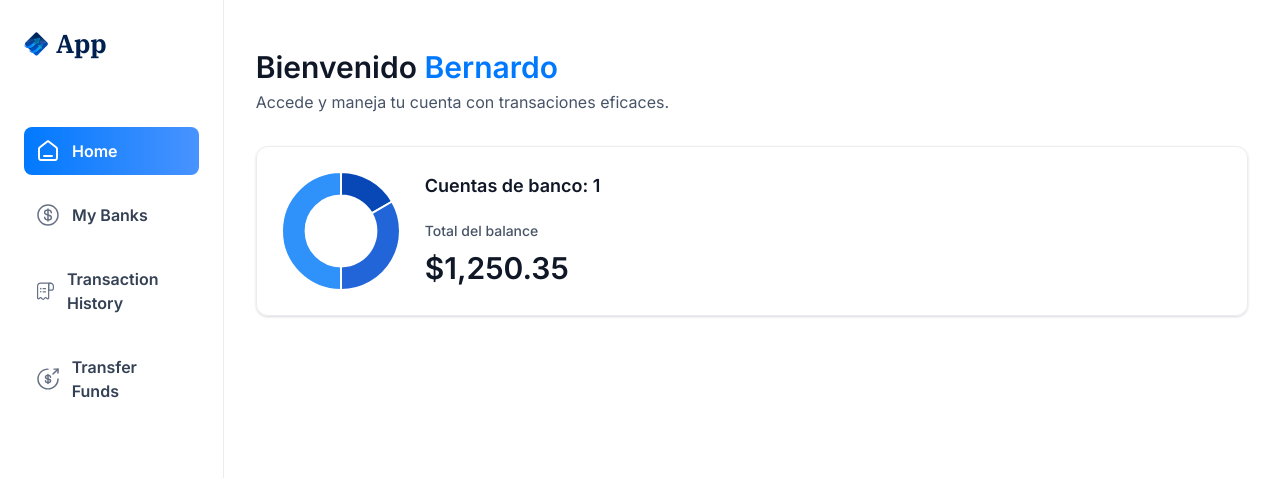
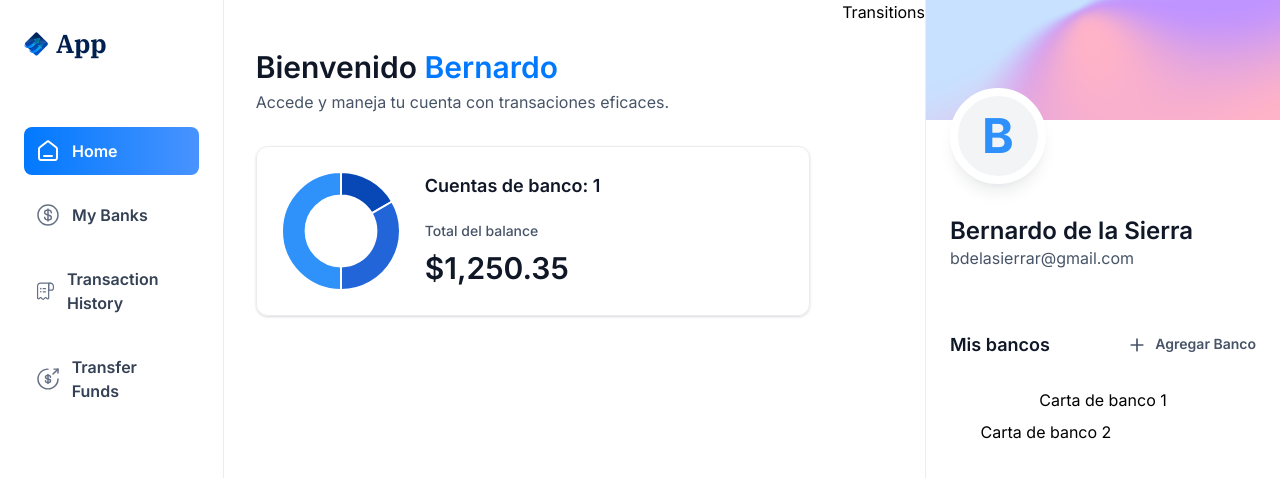
Before and after one commit to ORALEM00/banking, a Next.js app: page / in a window 1280 px wide. Shown: the top 478 px of the page. Built offline with nearby package versions, Linux system fonts and the light colour scheme.

Commit message:
feat: add RightSideBar

```diff
--- a/app/(root)/page.tsx
+++ b/app/(root)/page.tsx
@@ -1,9 +1,10 @@
 import HeaderBox from '@/components/HeaderBox'
+import RightSidebar from '@/components/RightSidebar'
 import TotalBalanceBox from '@/components/TotalBalanceBox'
 import React from 'react'
 
 const Home = () => {
-  const loggedIn = {firstName : "Bernardo"}
+  const loggedIn = {firstName : "Bernardo", lastName: "de la Sierra", email: "bdelasierrar@gmail.com"}
   return (
     <section className="home">
         <div className="home-content">
@@ -21,7 +22,14 @@
                   totalCurrentBalance={1250.35}
                 />
             </header>
+
         </div>
+        Transitions
+            <RightSidebar
+                user={loggedIn}
+                transactions={[]}
+                banks={[{},{}]}
+              />
     </section>
   )
 }
--- /dev/null
+++ b/components/RightSidebar.tsx
@@ -0,0 +1,56 @@
+import React from 'react'
+import Image from 'next/image'
+import Link from 'next/link'
+
+const RightSidebar = ({ user, transactions, banks }: RightSidebarProps) =>  {
+  return (
+    <aside className="right-sidebar">
+        <section className="flex flex-col pb-8">
+            <div className="profile-banner" />
+            <div className="profile">
+                <div className="profile-img">
+                  <span className="text-5xl font-bold text-blue-500">{user.firstName[0]}</span>
+                </div>
+                <div className="profile-details">
+                  <h1 className='profile-name'>
+                    {user.firstName} {user.lastName}
+                  </h1>
+                  <p className="profile-email">
+                    {user.email}
+                  </p>
+                </div>
+            </div>
+        </section>
+        <section className="banks">
+          <div className="flex w-full justify-between">
+            <h2 className="header-2">Mis bancos</h2>
+            <Link href="/" className="flex gap-2">
+              <Image
+                src="/icons/plus.svg"
+                width={20}
+                height={20}
+                alt="plus"
+              />
+              <h2 className="text-14 font-semibold text-gray-600">
+                Agregar Banco
+              </h2>
+            </Link>
+          </div>
+          {banks?.length > 0 && (
+            <div className="relative flex flex-1 flex-col items-center justify-center gap-5">
+                <div className='relative z-10'>
+                    Carta de banco 1
+                </div>
+                {banks[1] && (
+                  <div className="absolute right-0 top-8 z-0 w-[90%]">
+                    Carta de banco 2
+                  </div>
+                )}
+            </div>
+          )}
+        </section>
+    </aside>
+  )
+}
+
+export default RightSidebar
```
